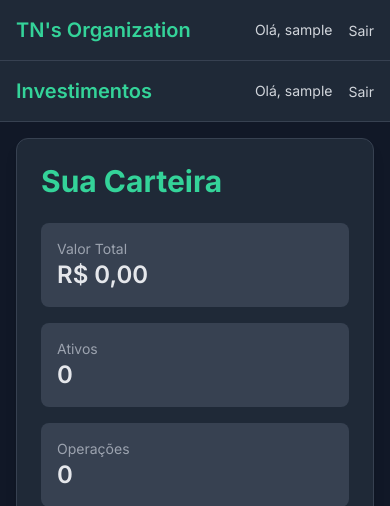
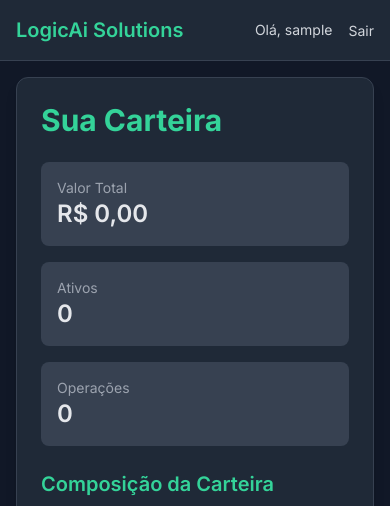
Before and after one commit to FelippeTN/investment-organization-app, a Django app: page / in a window 390 px wide. Shown: the top 506 px of the page. Run offline with Django 5.2, Linux system fonts and the light colour scheme; the visitor is signed in with stand-in values (Sample User, id 1); data that the repository does not hold is empty; some libraries are stand-ins or nearby versions.

Commit message:
FIX: COrreção na top bar

```diff
--- a/core/templates/base.html
+++ b/core/templates/base.html
@@ -16,14 +16,11 @@
     <div class="flex-1 flex flex-col">
         <!-- Topbar -->
         {% block topbar %}
-            <!-- Empty by default, overridden in dashboard -->
-        {% endblock %}
-
-        <!-- Mobile Header (shown when no topbar) -->
-        {% if not request.path == '/dashboard/' %}
-        <header class="bg-gray-800 border-b border-gray-700 lg:hidden">
+            <header class="bg-gray-800 border-b border-gray-700">
                 <div class="max-w-7xl mx-auto px-4 py-4 flex items-center justify-between">
-                <a href="/" class="text-xl font-semibold text-emerald-400">Investimentos</a>
+                    <div class="flex items-center space-x-4">
+                        <a href="/" class="text-xl font-semibold text-emerald-400">LogicAi Solutions</a>
+                    </div>
                     <div class="flex items-center space-x-4">
                         {% if user.is_authenticated %}
                             <span class="text-sm text-gray-300">Olá, {{ user.username }}</span>
@@ -38,7 +35,7 @@
                     </div>
                 </div>
             </header>
-        {% endif %}
+        {% endblock %}
 
         <main class="flex-1 overflow-y-auto p-4 lg:p-8 fade-in">
             {% block content %}{% endblock %}
--- a/core/templates/dashboard.html
+++ b/core/templates/dashboard.html
@@ -1,29 +1,5 @@
 {% extends 'base.html' %}
 {% block title %}Minhas Operações{% endblock %}
-
-{% block topbar %}
-    <!-- Topbar -->
-    <header class="bg-gray-800 border-b border-gray-700">
-        <div class="max-w-7xl mx-auto px-4 py-4 flex items-center justify-between">
-            <div class="flex items-center space-x-4">
-                <a href="/" class="text-xl font-semibold text-emerald-400">TN's Organization</a>
-            </div>
-            <div class="flex items-center space-x-4">
-                {% if user.is_authenticated %}
-                    <span class="text-sm text-gray-300">Olá, {{ user.username }}</span>
-                    <form action="{% url 'logout' %}" method="post" class="inline">
-                        {% csrf_token %}
-                        <button type="submit" class="text-sm text-gray-300 hover:text-emerald-400 transition">Sair</button>
-                    </form>
-                {% else %}
-                    <a href="{% url 'login' %}" class="text-sm text-gray-300 hover:text-emerald-400 transition">Login</a>
-                    <a href="{% url 'register' %}" class="text-sm text-gray-300 hover:text-emerald-400 transition">Cadastro</a>
-                {% endif %}
-            </div>
-        </div>
-    </header>
-{% endblock %}
-
 {% block content %}
 <div class="max-w-7xl mx-auto space-y-8">
     <!-- Portfolio Summary -->
```
Lines whose indentation alone changed are shown as unchanged.
